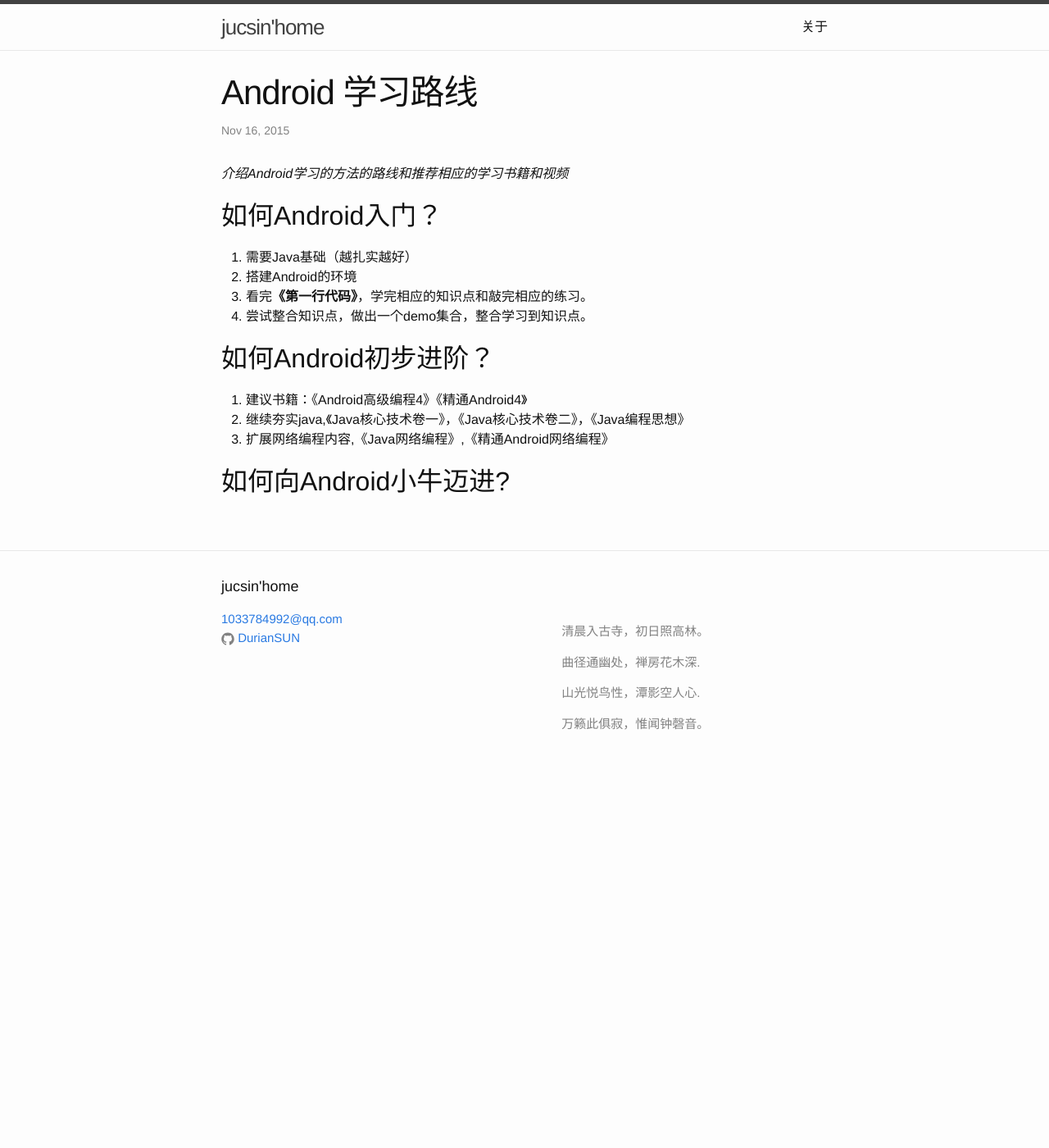
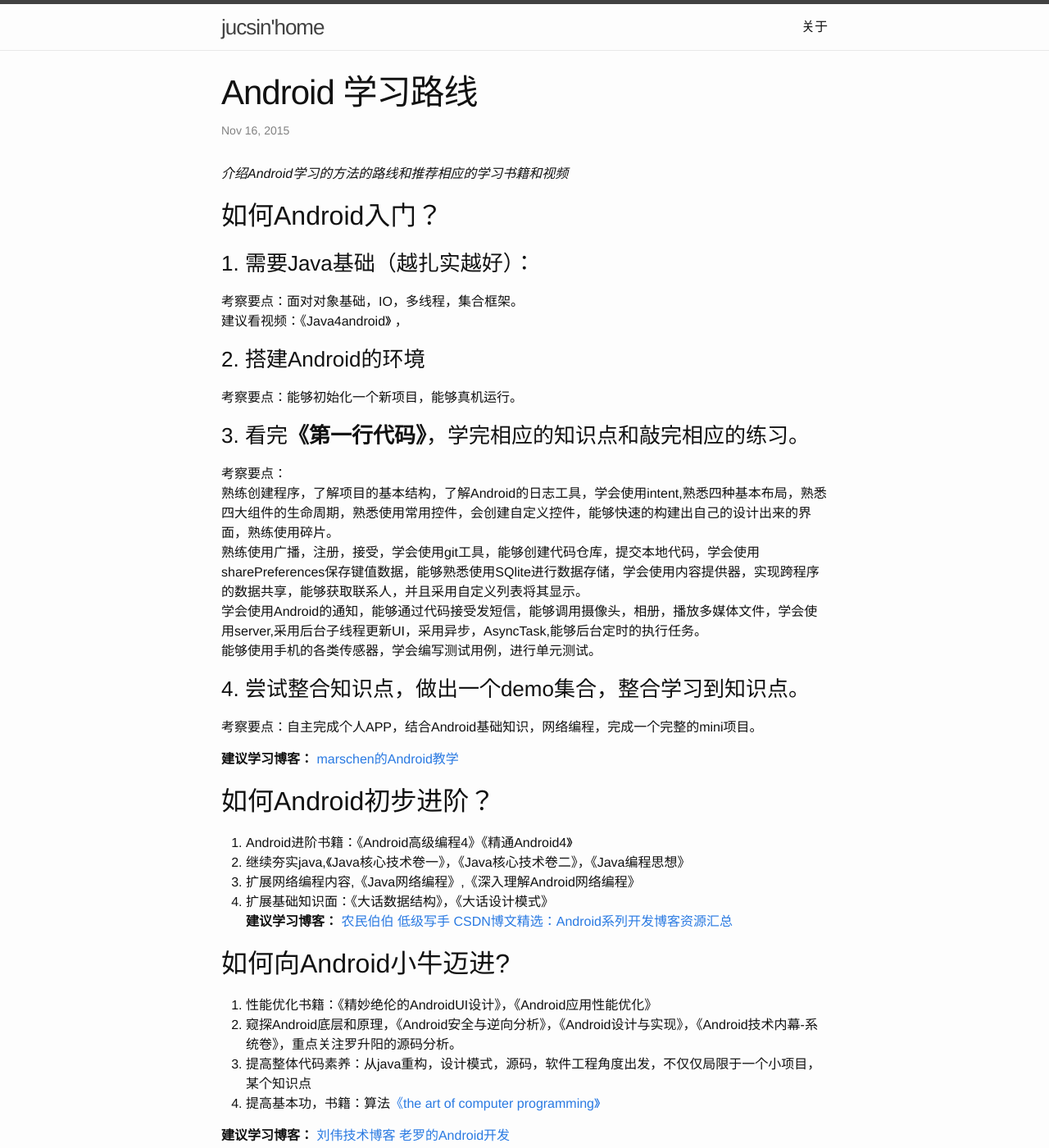
Before and after one commit to DurianSUN/blog, a Jekyll site: the page built from _posts/2015-11-16-Android-study.markdown, in a window 1280 px wide and 1400 px high. Shown: the whole window at 82% size. Built offline with Jekyll 4.4.1, drawn with Linux system fonts in a browser that asks for light colours; comment, search, counter and statistics services are not loaded.

Commit message:
补充android学习路线文章

```diff
--- a/_posts/2015-11-16-Android-study.markdown
+++ b/_posts/2015-11-16-Android-study.markdown
@@ -8,15 +8,42 @@ categories: jekyll update
 *介绍Android学习的方法的路线和推荐相应的学习书籍和视频*
 
 ##如何Android入门？
-1. 需要Java基础（越扎实越好）
-2. 搭建Android的环境
-3. 看完**《第一行代码》**，学完相应的知识点和敲完相应的练习。
-4. 尝试整合知识点，做出一个demo集合，整合学习到知识点。
+### 1. 需要Java基础（越扎实越好）：
+考察要点：面对对象基础，IO，多线程，集合框架。
+建议看视频：《Java4android》 ，
+### 2. 搭建Android的环境
+考察要点：能够初始化一个新项目，能够真机运行。
+###3. 看完**《第一行代码》**，学完相应的知识点和敲完相应的练习。
+考察要点：
+熟练创建程序，了解项目的基本结构，了解Android的日志工具，学会使用intent,熟悉四种基本布局，熟悉四大组件的生命周期，熟悉使用常用控件，会创建自定义控件，能够快速的构建出自己的设计出来的界面，熟练使用碎片。
+熟练使用广播，注册，接受，学会使用git工具，能够创建代码仓库，提交本地代码，学会使用sharePreferences保存键值数据，能够熟悉使用SQlite进行数据存储，学会使用内容提供器，实现跨程序的数据共享，能够获取联系人，并且采用自定义列表将其显示。
+学会使用Android的通知，能够通过代码接受发短信，能够调用摄像头，相册，播放多媒体文件，学会使用server,采用后台子线程更新UI，采用异步，AsyncTask,能够后台定时的执行任务。
+能够使用手机的各类传感器，学会编写测试用例，进行单元测试。
+###4. 尝试整合知识点，做出一个demo集合，整合学习到知识点。
+考察要点：自主完成个人APP，结合Android基础知识，网络编程，完成一个完整的mini项目。
+
+**建议学习博客：**
+<a href="http://www.marschen.com/portal.php">marschen的Android教学</a>
 
 ##如何Android初步进阶？
 
-1. 建议书籍：《Android高级编程4》《精通Android4》
+1. Android进阶书籍：《Android高级编程4》《精通Android4》
 2. 继续夯实java,《Java核心技术卷一》，《Java核心技术卷二》，《Java编程思想》
-3. 扩展网络编程内容,《Java网络编程》,《精通Android网络编程》
+3. 扩展网络编程内容,《Java网络编程》,《深入理解Android网络编程》
+4. 扩展基础知识面：《大话数据结构》，《大话设计模式》
+ **建议学习博客：**
+<a href="http://over140.cnblogs.com/">农民伯伯</a>
+<a href="http://byandby.iteye.com/ ">低级写手</a>
+<a href="http://www.csdn.net/article/2011-08-30/303833 ">CSDN博文精选：Android系列开发博客资源汇总</a>
+
+
 
 ##如何向Android小牛迈进?
+1. 性能优化书籍：《精妙绝伦的AndroidUI设计》，《Android应用性能优化》
+2. 窥探Android底层和原理，《Android安全与逆向分析》，《Android设计与实现》，《Android技术内幕-系统卷》，重点关注罗升阳的源码分析。
+3. 提高整体代码素养：从java重构，设计模式，源码，软件工程角度出发，不仅仅局限于一个小项目，某个知识点
+4. 提高基本功，书籍：算法<a href="http://blog.csdn.net/Luoshengyang?viewmode=contents.com">《the art of computer programming》</a>
+
+**建议学习博客：**
+<a href="http://blog.csdn.net/lovelion">刘伟技术博客</a>
+<a href="http://blog.csdn.net/Luoshengyang?viewmode=contents.com">老罗的Android开发</a>
```
